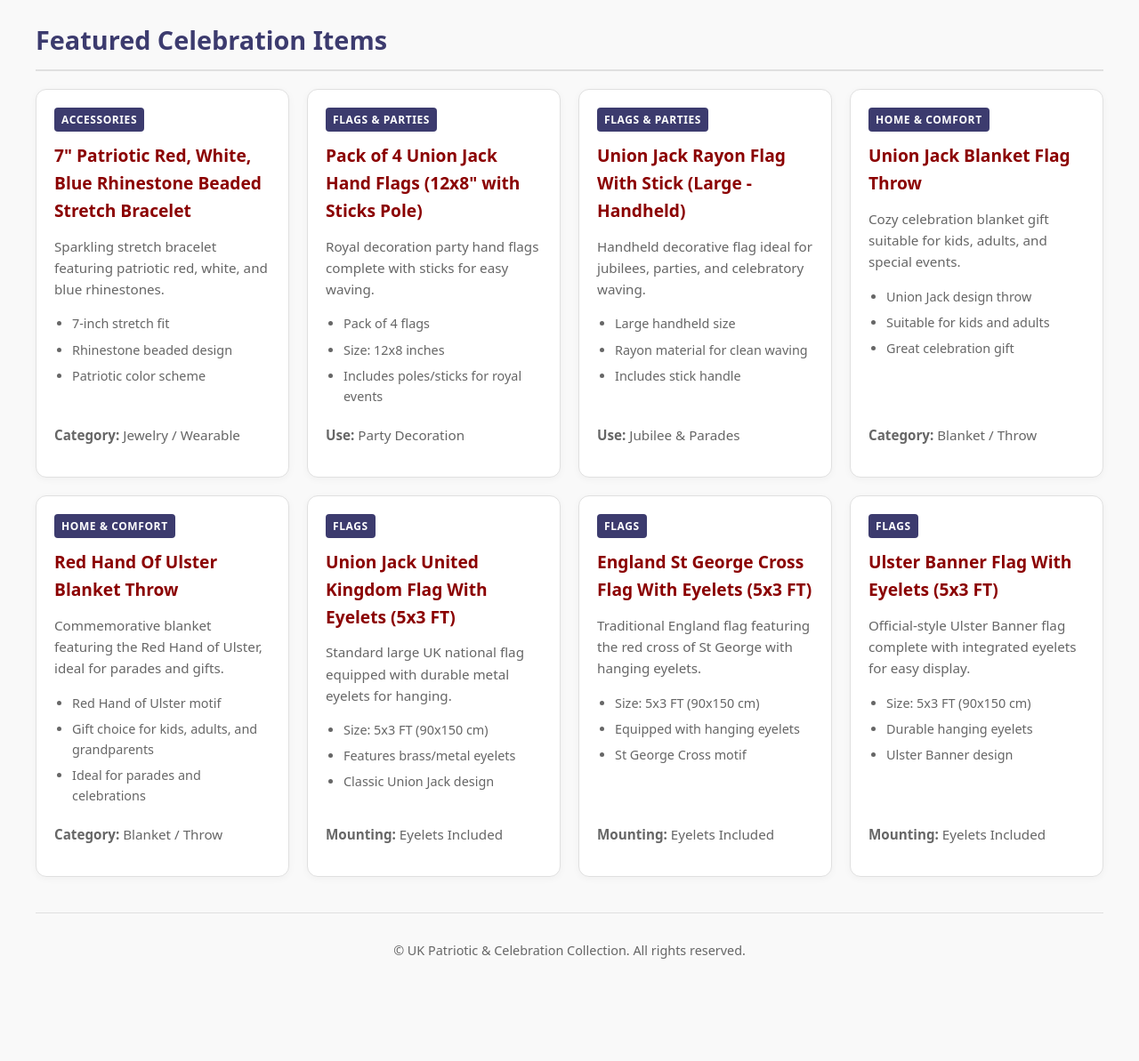
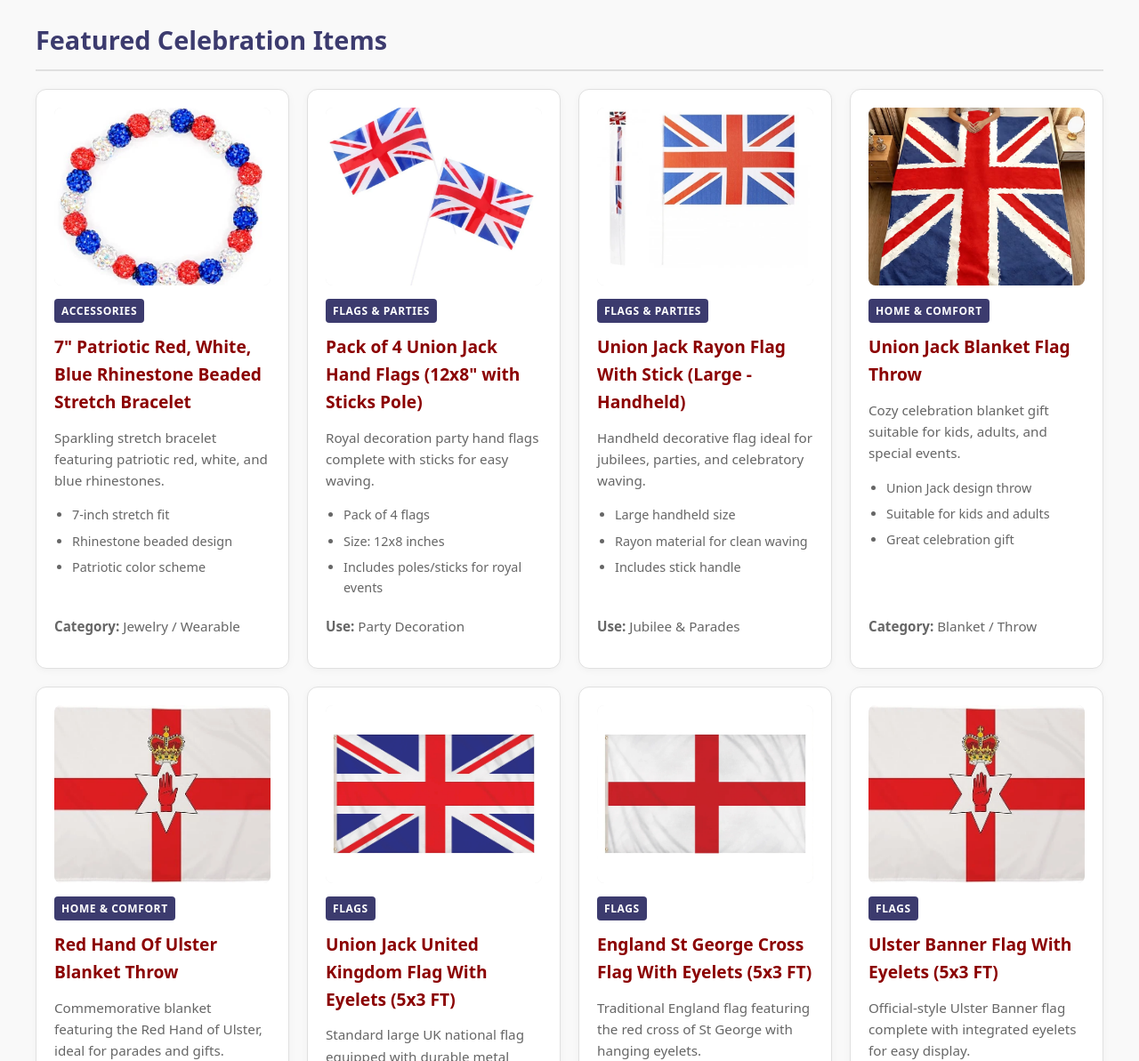
Before and after one commit to 13ond21/PatrioticPurchases, a plain HTML site: page index.html in a window 1280 px wide. Shown: the part 220-1413 px from the top of the page at 89% size. Before the commit the page ends 1350 px from the top, so only its background shows below. Drawn offline with Linux system fonts and the light colour scheme.

Commit message:
Update index.html

```diff
--- a/index.html
+++ b/index.html
@@ -3,7 +3,7 @@
 <head>
   <meta charset="UTF-8">
   <meta name="viewport" content="width=device-width, initial-scale=1.0">
-  <title>UK Patriotic & Celebration Collection</title>
+  <title>Patriotic & Celebration Collection</title>
   <style>
     :root {
       --primary: #b22234;
@@ -88,6 +88,24 @@
       box-shadow: 0 6px 20px rgba(0,0,0,0.08);
     }
 
+    .card-img-wrap {
+      width: 100%;
+      height: 200px;
+      overflow: hidden;
+      border-radius: 8px;
+      margin-bottom: 15px;
+      background-color: #eee;
+      display: flex;
+      align-items: center;
+      justify-content: center;
+    }
+
+    .card-img-wrap img {
+      width: 100%;
+      height: 100%;
+      object-fit: cover;
+    }
+
     .card h3 {
       font-size: 1.2rem;
       margin-bottom: 12px;
@@ -150,6 +168,9 @@
         <!-- Item 1 -->
         <div class="card">
           <div>
+            <div class="card-img-wrap">
+              <img src="7 Patriotic Red.webp" alt="7 Patriotic Red, White, Blue Rhinestone Beaded Stretch Bracelet" loading="lazy">
+            </div>
             <span class="badge">Accessories</span>
             <h3>7" Patriotic Red, White, Blue Rhinestone Beaded Stretch Bracelet</h3>
             <p>Sparkling stretch bracelet featuring patriotic red, white, and blue rhinestones.</p>
@@ -167,6 +188,9 @@
         <!-- Item 2 -->
         <div class="card">
           <div>
+            <div class="card-img-wrap">
+              <img src="Pack of 4 Union Jack.webp" alt="Pack of 4 Union Jack Hand Flags" loading="lazy">
+            </div>
             <span class="badge">Flags & Parties</span>
             <h3>Pack of 4 Union Jack Hand Flags (12x8" with Sticks Pole)</h3>
             <p>Royal decoration party hand flags complete with sticks for easy waving.</p>
@@ -184,6 +208,9 @@
         <!-- Item 3 -->
         <div class="card">
           <div>
+            <div class="card-img-wrap">
+              <img src="Union Jack Rayon Flag.webp" alt="Union Jack Rayon Flag With Stick" loading="lazy">
+            </div>
             <span class="badge">Flags & Parties</span>
             <h3>Union Jack Rayon Flag With Stick (Large - Handheld)</h3>
             <p>Handheld decorative flag ideal for jubilees, parties, and celebratory waving.</p>
@@ -201,6 +228,9 @@
         <!-- Item 4 -->
         <div class="card">
           <div>
+            <div class="card-img-wrap">
+              <img src="Union Jack Blanket .avif" alt="Union Jack Blanket Flag Throw" loading="lazy">
+            </div>
             <span class="badge">Home & Comfort</span>
             <h3>Union Jack Blanket Flag Throw</h3>
             <p>Cozy celebration blanket gift suitable for kids, adults, and special events.</p>
@@ -218,6 +248,9 @@
         <!-- Item 5 -->
         <div class="card">
           <div>
+            <div class="card-img-wrap">
+              <img src="Ulster.webp" alt="Red Hand Of Ulster Blanket Throw" loading="lazy">
+            </div>
             <span class="badge">Home & Comfort</span>
             <h3>Red Hand Of Ulster Blanket Throw</h3>
             <p>Commemorative blanket featuring the Red Hand of Ulster, ideal for parades and gifts.</p>
@@ -235,6 +268,9 @@
         <!-- Item 6 -->
         <div class="card">
           <div>
+            <div class="card-img-wrap">
+              <img src="unionjack.webp" alt="Union Jack United Kingdom Flag With Eyelets" loading="lazy">
+            </div>
             <span class="badge">Flags</span>
             <h3>Union Jack United Kingdom Flag With Eyelets (5x3 FT)</h3>
             <p>Standard large UK national flag equipped with durable metal eyelets for hanging.</p>
@@ -252,6 +288,9 @@
         <!-- Item 7 -->
         <div class="card">
           <div>
+            <div class="card-img-wrap">
+              <img src="england.webp" alt="England St George Cross Flag With Eyelets" loading="lazy">
+            </div>
             <span class="badge">Flags</span>
             <h3>England St George Cross Flag With Eyelets (5x3 FT)</h3>
             <p>Traditional England flag featuring the red cross of St George with hanging eyelets.</p>
@@ -269,6 +308,9 @@
         <!-- Item 8 -->
         <div class="card">
           <div>
+            <div class="card-img-wrap">
+              <img src="Ulster.webp" alt="Ulster Banner Flag With Eyelets" loading="lazy">
+            </div>
             <span class="badge">Flags</span>
             <h3>Ulster Banner Flag With Eyelets (5x3 FT)</h3>
             <p>Official-style Ulster Banner flag complete with integrated eyelets for easy display.</p>
```
